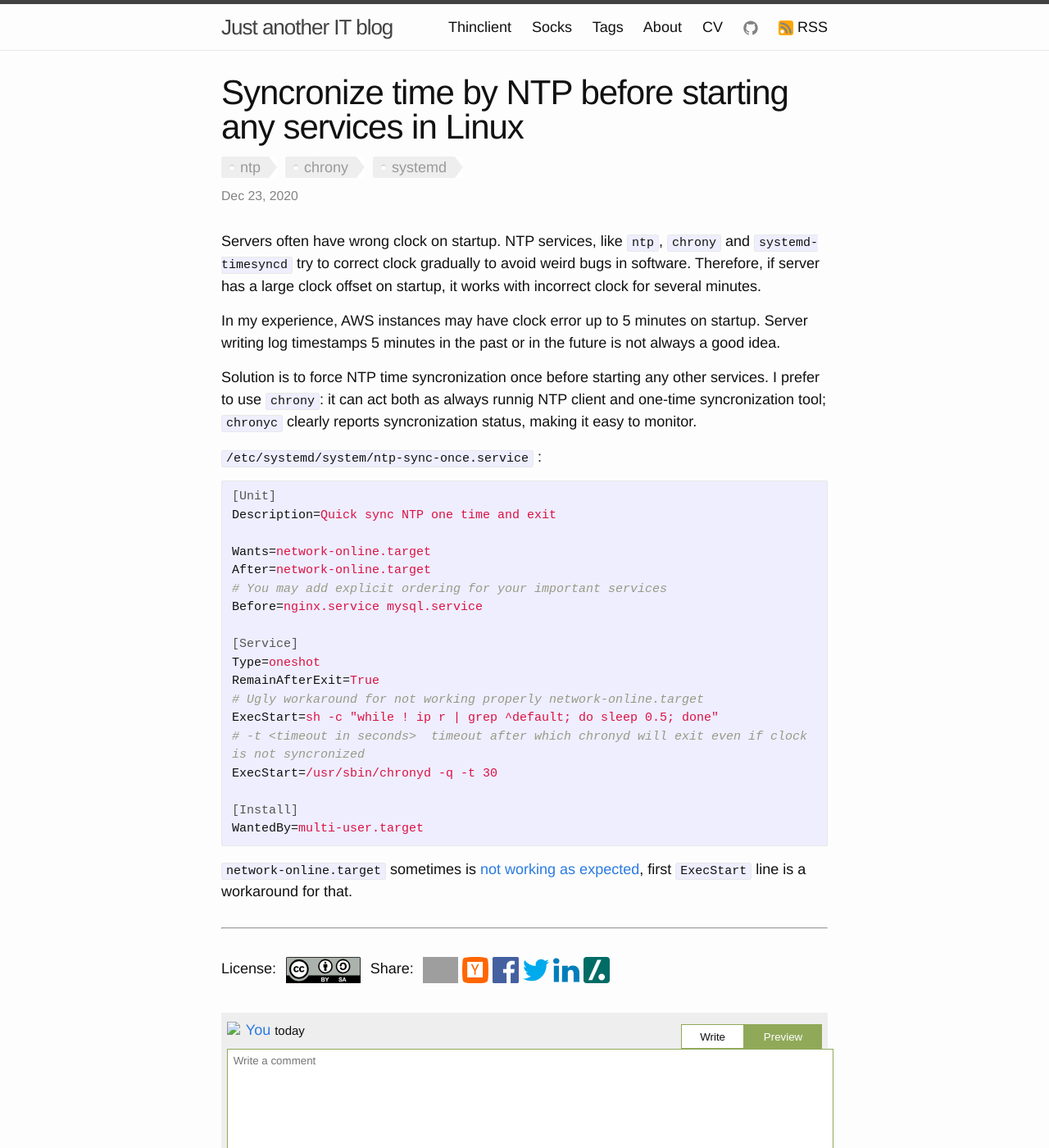
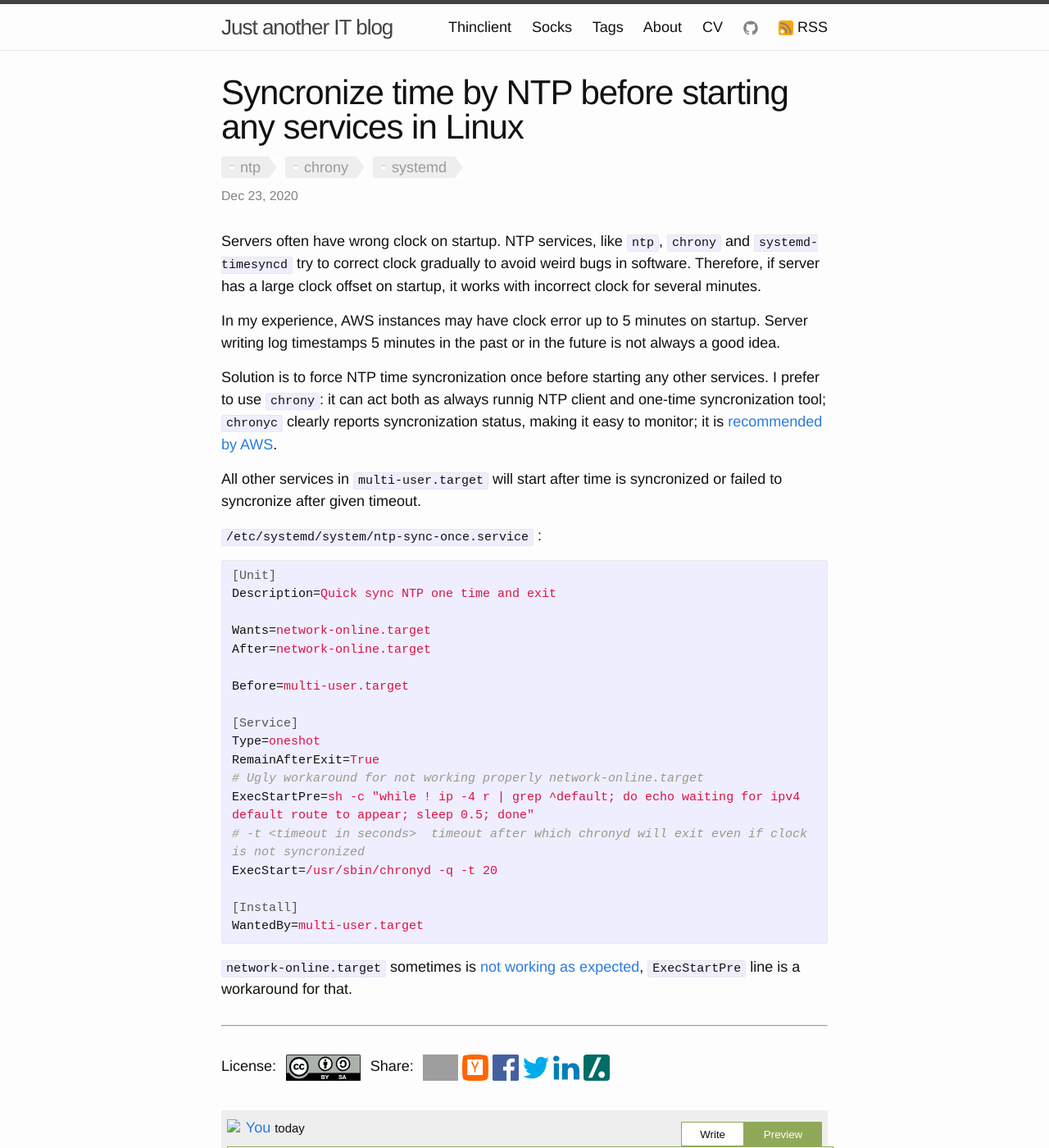
Before and after one commit to selivan/selivan.github.io, a Jekyll site: the page built from _posts/2020-12-23-ntp-sync-time-before-starting-any-services.md, in a window 1280 px wide and 1400 px high. Shown: the whole window at 82% size. Built offline with Jekyll 4.4.1, drawn with Linux system fonts in a browser that asks for light colours; grey boxes are pictures that could not be loaded.

Commit message:
some fixes

````diff
--- a/_posts/2020-12-23-ntp-sync-time-before-starting-any-services.md
+++ b/_posts/2020-12-23-ntp-sync-time-before-starting-any-services.md
@@ -8,29 +8,49 @@ Servers often have wrong clock on startup. NTP services, like `ntp`, `chrony` an
 
 In my experience, AWS instances may have clock error up to 5 minutes on startup. Server writing log timestamps 5 minutes in the past or in the future is not always a good idea.
 
-Solution is to force NTP time syncronization once before starting any other services. I prefer to use `chrony`: it can act both as always runnig NTP client and one-time syncronization tool; `chronyc` clearly reports syncronization status, making it easy to monitor.
+Solution is to force NTP time syncronization once before starting any other services. I prefer to use `chrony`: it can act both as always runnig NTP client and one-time syncronization tool; `chronyc` clearly reports syncronization status, making it easy to monitor; it is [recommended by AWS](https://docs.aws.amazon.com/AWSEC2/latest/UserGuide/set-time.html).
+
+All other services in `multi-user.target` will start after time is syncronized or failed to syncronize after given timeout.
 
 `/etc/systemd/system/ntp-sync-once.service` :
 
-```ini
+{% highlight ini %}
 [Unit]
 Description=Quick sync NTP one time and exit
 
 Wants=network-online.target
 After=network-online.target
-# You may add explicit ordering for your important services
-Before=nginx.service mysql.service
+
+Before=multi-user.target
 
 [Service]
 Type=oneshot
 RemainAfterExit=True
 # Ugly workaround for not working properly network-online.target
-ExecStart=sh -c "while ! ip r | grep ^default; do sleep 0.5; done"
+ExecStartPre=sh -c "while ! ip -4 r | grep ^default; do echo waiting for ipv4 default route to appear; sleep 0.5; done"
 # -t <timeout in seconds>  timeout after which chronyd will exit even if clock is not syncronized
-ExecStart=/usr/sbin/chronyd -q -t 30
+ExecStart=/usr/sbin/chronyd -q -t 20
 
 [Install]
 WantedBy=multi-user.target
+{% endhighlight %}
+
+`network-online.target` sometimes is [not working as expected](/2020/12/23/systemd-broken-network-online-target-workaround.html), `ExecStartPre` line is a workaround for that.
+
+{% comment %}
+
+FIXME:
+
+Wants=network-online.target
+
+leads to
+
+```
+Jan 02 08:21:53 ubuntu2004.localdomain systemd[1]: Stopped Quick sync NTP one time and exit.
+Jan 02 08:21:53 ubuntu2004.localdomain systemd[1]: chrony-ntp-sync-once.service: Found ordering cycle on network-online.target/start
+Jan 02 08:21:53 ubuntu2004.localdomain systemd[1]: chrony-ntp-sync-once.service: Found dependency on network.target/start
+Jan 02 08:21:53 ubuntu2004.localdomain systemd[1]: chrony-ntp-sync-once.service: Found dependency on chrony-ntp-sync-once.service/start
+Jan 02 08:21:53 ubuntu2004.localdomain systemd[1]: chrony-ntp-sync-once.service: Job network-online.target/start deleted to break ordering cycle startin>
 ```
 
-`network-online.target` sometimes is [not working as expected](/2020/12/23/systemd-broken-network-online-target-workaround.html), first `ExecStart` line is a workaround for that.
+{% endcomment %}
````
Also changed, not shown: _drafts/Instantly syncronize time with NTP on host startup.md (deleted, +0 -45 lines), _posts/2020-12-23-systemd-broken-network-online-target-workaround.md (+1 -1 lines).
